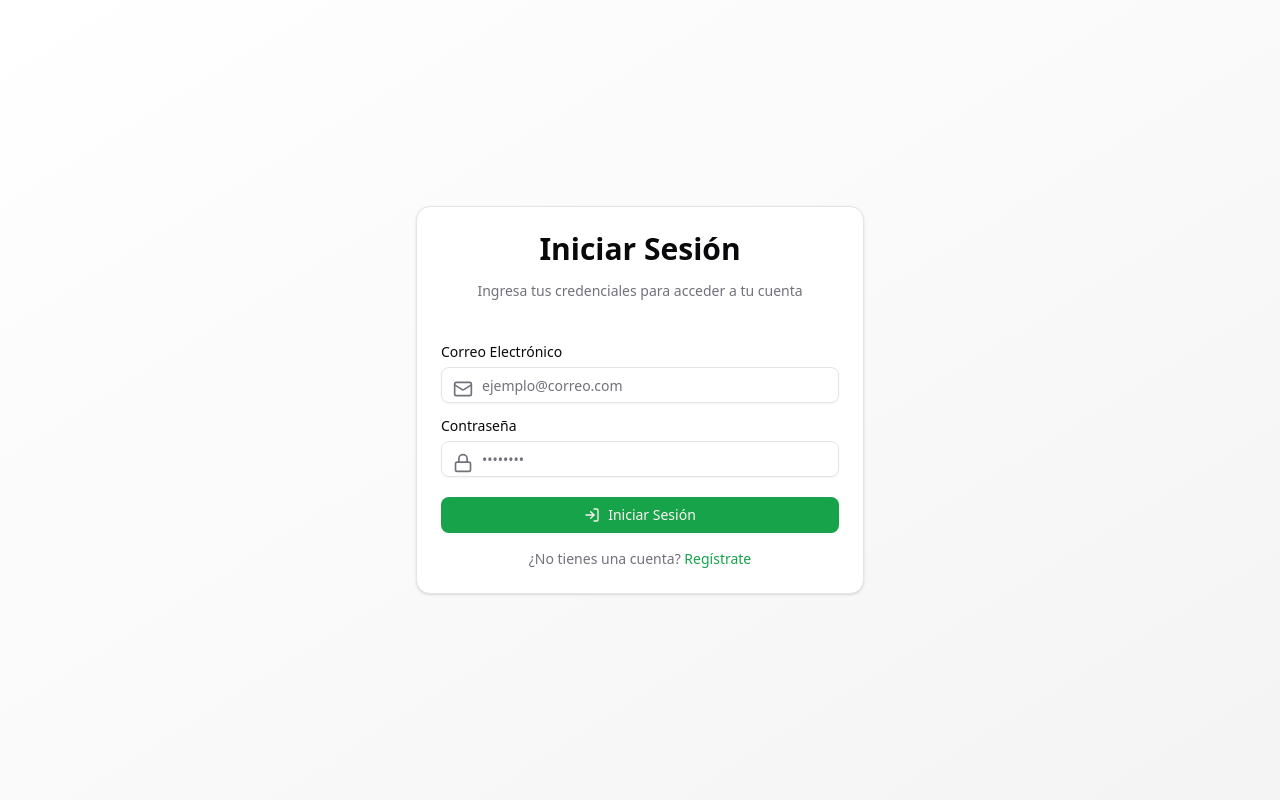
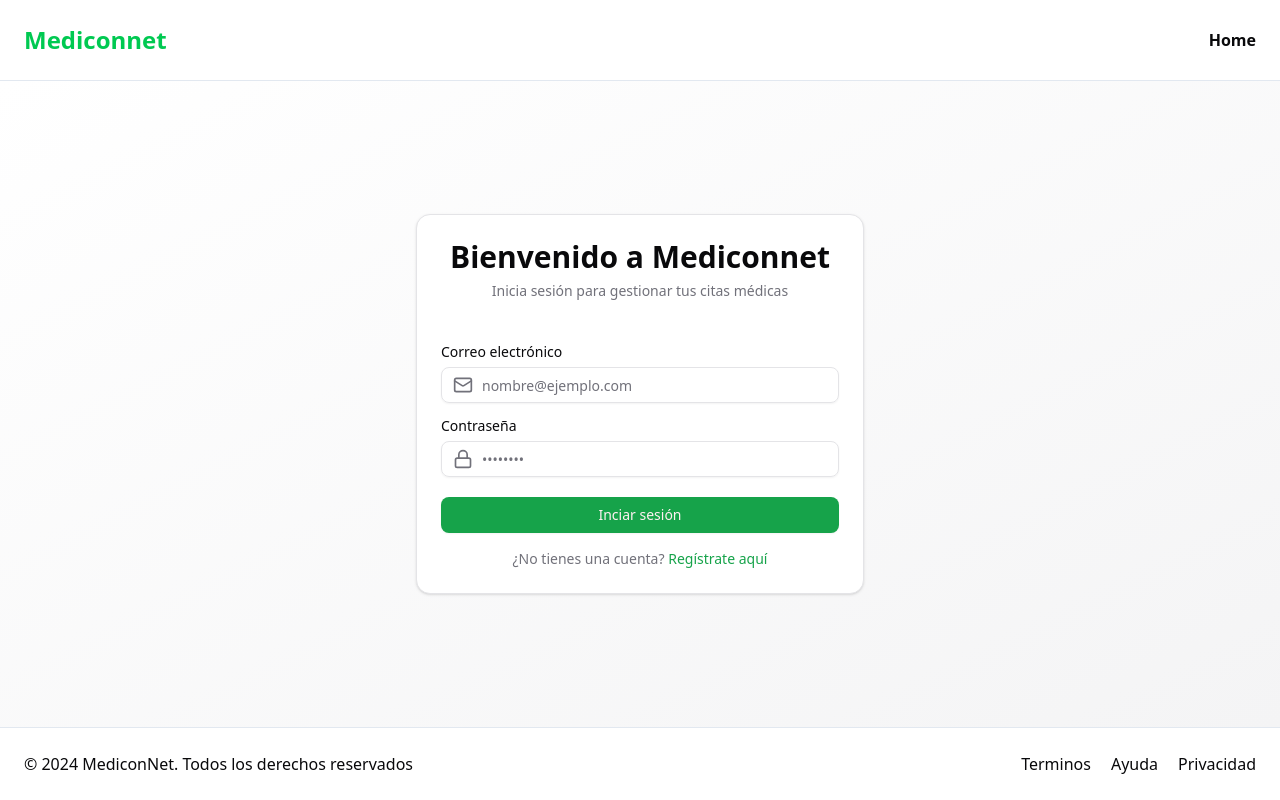
Before and after one commit to zabaladuran/mediconnet, a React (Vite) app: page /sign-in in a window 1280 px wide. Built offline with nearby package versions, Linux system fonts and the light colour scheme.

Commit message:
conflictos resueltos

```diff
--- a/src/componentes/pages/sign-in-page.jsx
+++ b/src/componentes/pages/sign-in-page.jsx
@@ -1,111 +1,16 @@
-import { useState } from "react";
-import { Mail, Lock, LogIn } from "lucide-react";
-import { Button } from "../../components/ui/button";
 import {
-  Card,
-  CardContent,
-  CardDescription,
-  CardFooter,
-  CardHeader,
-  CardTitle,
-} from "../../components/ui/card";
-import { Input } from "../../components/ui/input";
-import { Label } from "../../components/ui/label";
-import { useNavigate } from "react-router-dom"; // Importa useNavigate
-import { Link } from "react-router-dom"; // Importa Link de react-router-dom
+  AutHeader,
+  AutFooter,
+  SignInForm,
+} from "../../funcionalidades/autenticacion/componentes";
+
 function SignInPage() {
-  const [email, setEmail] = useState("");
-  const [password, setPassword] = useState("");
-  const [isLoading, setIsLoading] = useState(false);
-  const navigate = useNavigate(); // Inicializa la función navigate
-
-  const handleSubmit = async (e) => {
-    e.preventDefault();
-    setIsLoading(true);
-
-    try {
-      // Simula un retraso para demostrar el inicio de sesión
-      await new Promise((resolve) => setTimeout(resolve, 1000));
-
-      // Si el inicio de sesión es exitoso, redirige al usuario
-      navigate("/home");
-    } catch (error) {
-      console.error("Error al iniciar sesión:", error);
-    } finally {
-      setIsLoading(false);
-    }
-  };
-
   return (
-    <>
-      <div className="min-h-screen flex items-center justify-center bg-gradient-to-br from-background to-muted p-4">
-        <Card className="w-full max-w-md">
-          <CardHeader className="space-y-2 text-center">
-            <CardTitle className="text-3xl font-bold">Iniciar Sesión</CardTitle>
-            <CardDescription>
-              Ingresa tus credenciales para acceder a tu cuenta
-            </CardDescription>
-          </CardHeader>
-          <form onSubmit={handleSubmit}>
-            <CardContent>
-              <div className="flex-row space-y-4 my-5">
-                <div className="space-y-2">
-                  <Label htmlFor="email">Correo Electrónico</Label>
-                  <div className="relative">
-                    <Mail className="absolute left-3 top-3 h-5 w-5 text-muted-foreground" />
-                    <Input
-                      id="email"
-                      type="email"
-                      placeholder="ejemplo@correo.com"
-                      className="pl-10"
-                      value={email}
-                      onChange={(e) => setEmail(e.target.value)}
-                      required
-                    />
-                  </div>
-                </div>
-                <div className="space-y-2">
-                  <Label htmlFor="password">Contraseña</Label>
-                  <div className="relative">
-                    <Lock className="absolute left-3 top-3 h-5 w-5 text-muted-foreground" />
-                    <Input
-                      id="password"
-                      type="password"
-                      placeholder="••••••••"
-                      className="pl-10"
-                      value={password}
-                      onChange={(e) => setPassword(e.target.value)}
-                      required
-                    />
-                  </div>
-                </div>
-              </div>
-            </CardContent>
-            <CardFooter className="flex flex-col space-y-4">
-              <Button type="submit" className="w-full" disabled={isLoading}>
-                {isLoading ? (
-                  <div className="flex items-center space-x-2">
-                    <div className="h-4 w-4 animate-spin rounded-full border-2 border-primary border-t-transparent"></div>
-                    <span>Iniciando sesión...</span>
-                  </div>
-                ) : (
-                  <div className="flex items-center space-x-2">
-                    <LogIn className="h-5 w-5" />
-                    <span>Iniciar Sesión</span>
-                  </div>
-                )}
-              </Button>
-              <p className="text-sm text-muted-foreground text-center">
-                ¿No tienes una cuenta?{" "}
-                <Link to="/sign-up" className="text-primary hover:underline">
-                  Regístrate
-                </Link>
-              </p>
-            </CardFooter>
-          </form>
-        </Card>
-      </div>
-    </>
+    <main className="min-h-screen flex flex-col">
+      <AutHeader />
+      <SignInForm />
+      <AutFooter />
+    </main>
   );
 }
 
--- a/src/funcionalidades/autenticacion/componentes/formularios/sign-in-form.jsx
+++ b/src/funcionalidades/autenticacion/componentes/formularios/sign-in-form.jsx
@@ -1,30 +1,166 @@
-import { SignInSvg } from "../../svg";
+import {
+  Card,
+  CardContent,
+  CardDescription,
+  CardFooter,
+  CardHeader,
+  CardTitle,
+} from "@/components/ui/card";
+import { Label } from "@/components/ui/label";
+import { Input } from "@/components/ui/input";
+import { Button } from "@/components/ui/button";
+import { Mail, Lock, LogIn, User } from "lucide-react";
+import { useState } from "react";
+import { useAut } from "../../hooks";
+import { redirect } from "react-router";
 
 export function SignInForm() {
+  const [correo, definirCorreo] = useState("");
+  const [password, definirPassword] = useState("");
+  const [cargando, definirCargando] = useState(false);
+  const { iniciarSesion } = useAut();
+
+  const handleSubmit = () => {
+    definirCargando(true);
+    try {
+      //Validaciones
+      const usuarioValidado = true;
+      if (!usuarioValidado) throw new Error("usuario no tiene una cuenta");
+
+      // Iniciar Sesion
+      iniciarSesion({ tk: "02", correo: "nico@nico.com" });
+      redirect("/dashboard/home");
+    } catch (e) {
+      console.error("Error on submit en inciar sesion...", e);
+    }
+    definirCargando(false);
+  };
+
   return (
     <>
-      <div>
-        <h1>Bienvenido a MediconNet</h1>
-        <h4>Tu plataforma integral de servicios médicos</h4>
-        <ul>
-          <li>
-            <p>Agenda citas medicas facilmente</p>
-          </li>
-          <li>
-            <p>Agenda citas medicas facilmente</p>
-          </li>
-          <li>
-            <p>Agenda citas medicas facilmente</p>
-          </li>
-          <li>
-            <p>Agenda citas medicas facilmente</p>
-          </li>
-        </ul>
-        <SignInSvg />
-      </div>
-      <div>
-        <h1>Crear Una Cuenta</h1>
+      <div className="flex items-center justify-center bg-gradient-to-br from-background to-muted p-4 flex-grow">
+        <Card className="w-full max-w-md bg-white">
+          <CardHeader className="text-center">
+            <CardTitle className="text-3xl font-bold">
+              Bienvenido a Mediconnet
+            </CardTitle>
+            <CardDescription>
+              Inicia sesión para gestionar tus citas médicas
+            </CardDescription>
+          </CardHeader>
+          <form onSubmit={handleSubmit}>
+            <CardContent>
+              <div className="flex-row space-y-4 my-5">
+                <TextInput
+                  label="Correo electrónico"
+                  htmlFor="email"
+                  id="email"
+                  valor={correo}
+                  placeholder="nombre@ejemplo.com"
+                  actualizarValor={definirCorreo}
+                  icon={Mail}
+                  tipoDeCampo="email"
+                />
+                <PasswordInput
+                  label="Contraseña"
+                  htmlFor="password"
+                  id="password"
+                  password={password}
+                  definirPassword={definirPassword}
+                />
+              </div>
+            </CardContent>
+            <CardFooter className="flex flex-col space-y-4">
+              <Button
+                type="submit"
+                className="w-full cursor-pointer"
+                disabled={cargando}
+              >
+                {cargando ? (
+                  <div className="flex items-center space-x-2">
+                    <div className="h-4 w-4 animate-spin rounded-full border-2 border-primary border-t-transparent"></div>
+                    <span>Iniciando sesión...</span>
+                  </div>
+                ) : (
+                  <div className="flex items-center space-x-2">
+                    <span>Inciar sesión</span>
+                  </div>
+                )}
+              </Button>
+              <p className="text-sm text-muted-foreground text-center">
+                ¿No tienes una cuenta?{" "}
+                <a href="/sign-up" className="text-primary hover:underline">
+                  Regístrate aquí
+                </a>
+              </p>
+            </CardFooter>
+          </form>
+        </Card>
       </div>
     </>
   );
 }
+
+function PasswordInput({ label, definirPassword, password, htmlFor, id }) {
+  if (!label || !definirPassword)
+    throw new Error("Password Input no recibio los parametros minimos");
+  if (!(typeof label == "string") || !(typeof definirPassword == "function"))
+    throw new Error("Password Input no recibio los parametros minimos");
+  return (
+    <div className="space-y-2">
+      <Label htmlFor={htmlFor}>{label}</Label>
+      <div className="relative">
+        <Lock className="absolute left-3 top-2 h-5 w-5 text-muted-foreground" />
+        <Input
+          id={id}
+          type="password"
+          placeholder="••••••••"
+          className="pl-10"
+          value={password}
+          onChange={(e) => definirPassword(e.target.value)}
+          required
+        />
+      </div>
+    </div>
+  );
+}
+
+function TextInput({
+  label,
+  actualizarValor,
+  valor,
+  htmlFor = "",
+  id = "",
+  tipoDeCampo,
+  placeholder = "",
+  icon: Icon,
+}) {
+  if (!label || !actualizarValor || !tipoDeCampo)
+    throw new Error("Text Input no recibio los parametros minimos");
+  if (
+    !(typeof label == "string") ||
+    !(typeof tipoDeCampo == "string") ||
+    !(typeof actualizarValor == "function")
+  )
+    throw new Error("Text Input no recibio los parametros minimos");
+
+  return (
+    <div className="space-y-2">
+      <Label htmlFor={htmlFor}>{label}</Label>
+      <div className="relative">
+        {Icon && (
+          <Icon className="absolute left-3 top-2 h-5 w-5 text-muted-foreground" />
+        )}
+        <Input
+          id={id}
+          type={tipoDeCampo}
+          placeholder={placeholder}
+          className="pl-10"
+          value={valor}
+          onChange={(e) => actualizarValor(e.target.value)}
+          required
+        />
+      </div>
+    </div>
+  );
+}
--- a/src/funcionalidades/autenticacion/componentes/formularios/sign-up-form.jsx
+++ b/src/funcionalidades/autenticacion/componentes/formularios/sign-up-form.jsx
@@ -11,8 +11,6 @@ import { Input } from "../../../../components/ui/input";
 import { Button } from "../../../../components/ui/button";
 import { Mail, Lock, LogIn, User } from "lucide-react";
 import { useState } from "react";
-import { Link } from "react-router-dom"; // Importa Link de react-router-dom
-
 
 export function SignUpForm() {
   const [email, setEmail] = useState("");
@@ -81,7 +79,11 @@ export function SignUpForm() {
               </div>
             </CardContent>
             <CardFooter className="flex flex-col space-y-4">
-              <Button type="submit" className="w-full" disabled={estaCargando}>
+              <Button
+                type="submit"
+                className="w-full cursor-pointer"
+                disabled={estaCargando}
+              >
                 {estaCargando ? (
                   <div className="flex items-center space-x-2">
                     <div className="h-4 w-4 animate-spin rounded-full border-2 border-primary border-t-transparent"></div>
@@ -89,8 +91,7 @@ export function SignUpForm() {
                   </div>
                 ) : (
                   <div className="flex items-center space-x-2">
-                    <LogIn className="h-5 w-5" />
-                    <span>Iniciar Sesión</span>
+                    <span>Registrarse</span>
                   </div>
                 )}
               </Button>
--- /dev/null
+++ b/src/funcionalidades/autenticacion/data/index.js
@@ -0,0 +1,5 @@
+import {
+  CLAVE_CORREO_USUARIO,
+  CLAVE_TOKEN_AUTENTICACION_USUARIO,
+} from "./variables-de-autenticacion";
+export { CLAVE_CORREO_USUARIO, CLAVE_TOKEN_AUTENTICACION_USUARIO };
```
